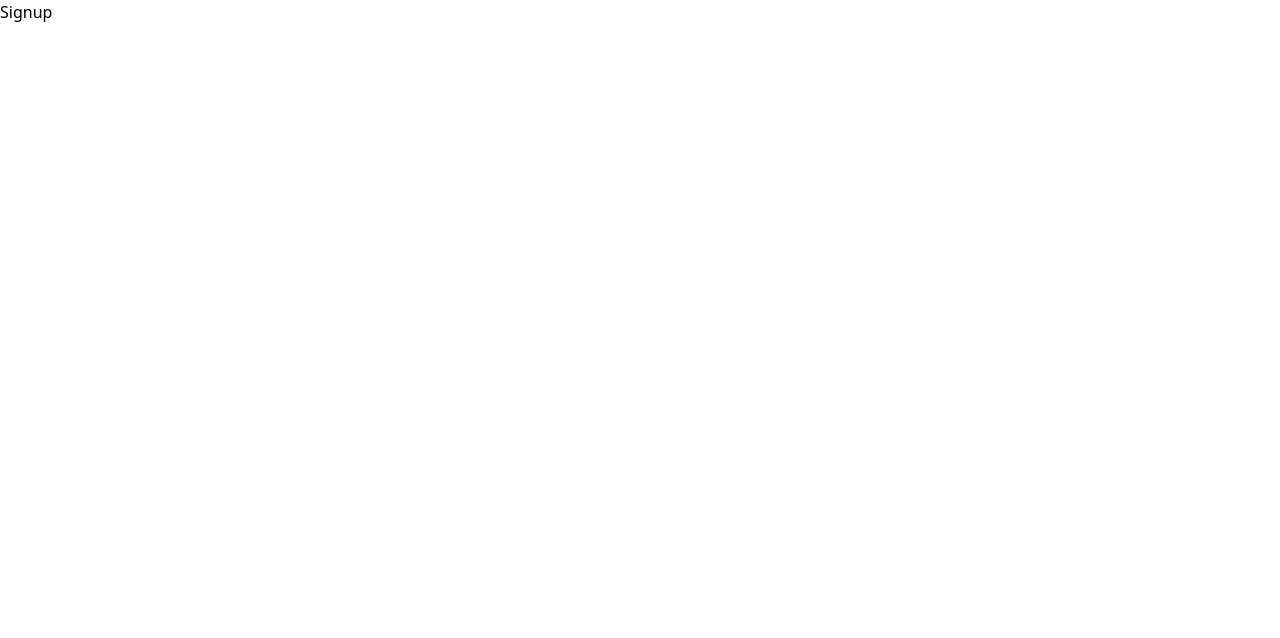
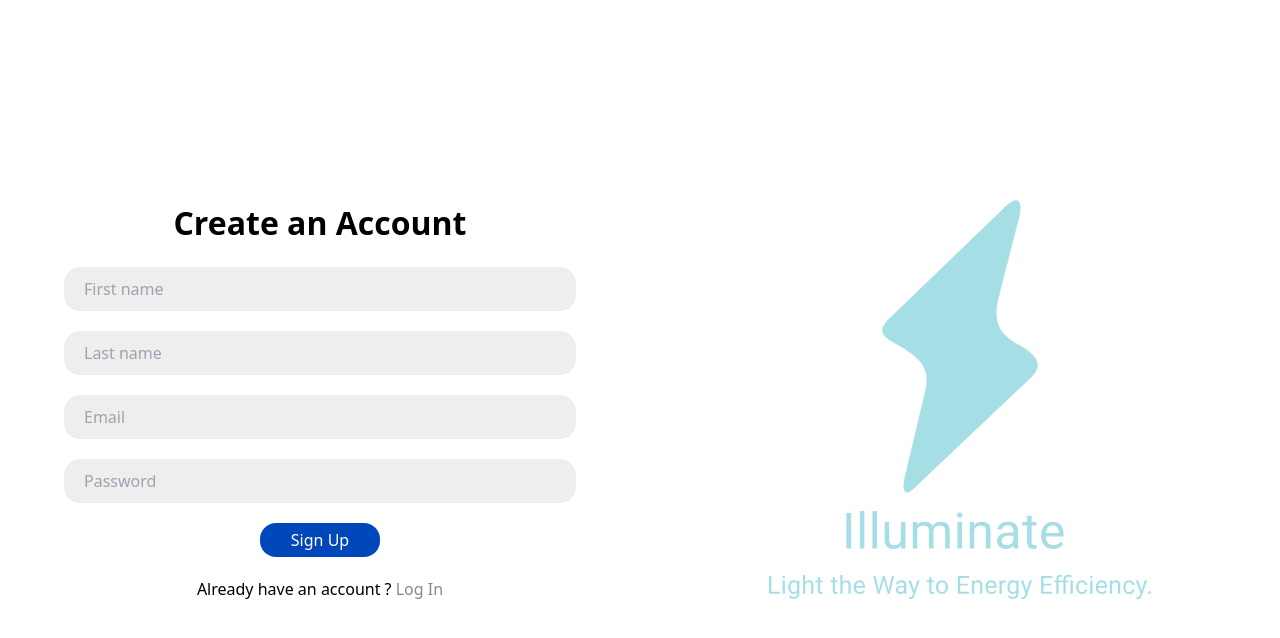
Before and after one commit to MelvinYG/Illuminate, a React (Vite) app: page /signup in a window 1280 px wide. Shown: the top 638 px of the page. Built offline with nearby package versions, Linux system fonts and the light colour scheme.

Commit message:
feat: SignUp page

```diff
--- a/src/components/heroImg/heroImg.css
+++ b/src/components/heroImg/heroImg.css
@@ -8,3 +8,9 @@
         object-fit: contain;
     }
 }
+
+@media screen and (max-width: 727px) {
+    .heroImg-container{
+        display: none;
+    }
+}
--- a/src/lib/apiRequest.js
+++ b/src/lib/apiRequest.js
@@ -1,7 +1,7 @@
 import axios from "axios";
 
 const apiRequest = axios.create({
-    baseURL: "http://localhost:8080/",
+    baseURL: "http://localhost:8080/api/",
     withCredentials: true
 });
 
--- a/src/routes/login/login.css
+++ b/src/routes/login/login.css
@@ -42,3 +42,9 @@
         }
     }
 }
+
+@media screen and (max-width: 727px) {
+    .form-container{
+        width: 85%;
+    }
+}
--- /dev/null
+++ b/src/routes/signup/signup.css
@@ -0,0 +1,6 @@
+.signup-page{
+    height: 100vh;
+    display: flex;
+    align-items: center;
+    justify-content: space-around;
+}
--- a/src/routes/signup/signup.jsx
+++ b/src/routes/signup/signup.jsx
@@ -1,8 +1,46 @@
+import { useState } from 'react';
+import HeroImg from '../../components/heroImg/heroImg';
+import './signup.css';
+import apiRequest from '../../lib/apiRequest';
+import { Link, useNavigate } from 'react-router-dom';
 
 const Signup = () => {
-  return (
-    <div>Signup</div>
-  )
-}
+    const [error,setError] = useState("");
+    const navigate = useNavigate();
 
-export default Signup
+    const submitHandler = async (event) => {
+        event.preventDefault();
+        setError("");
+        const formData = new FormData(event.target);
+        const {firstname, lastname, email, password } = Object.fromEntries(formData);
+
+        try{
+            const res = await apiRequest.post("/auth/signup", {
+                firstname, lastname, email, password
+            });
+            navigate('/login');
+        }catch (err ){
+            setError(err.response.data.message);
+        }
+    }
+
+    return (
+        <div className='signup-page'>
+            <div className="form-container">
+                <form onSubmit={submitHandler}>
+                    <h2>Create an Account</h2>
+                    <input type="text" name='firstname' placeholder='First name' required />
+                    <input type="text" name='lastname' placeholder='Last name' required />
+                    <input type="email" name="email" placeholder='Email' required />
+                    <input type="password" name='password' placeholder='Password' required />
+                    {error && <span>{error}</span>}
+                    <button className='btn'>Sign Up</button>
+                    <Link to={'/login'}>Already have an account ? <span className="text-[#888] hover:text-blue-600">Log In</span></Link>
+                </form>
+            </div>
+            <HeroImg></HeroImg>
+        </div>
+    )
+};
+
+export default Signup;
```
